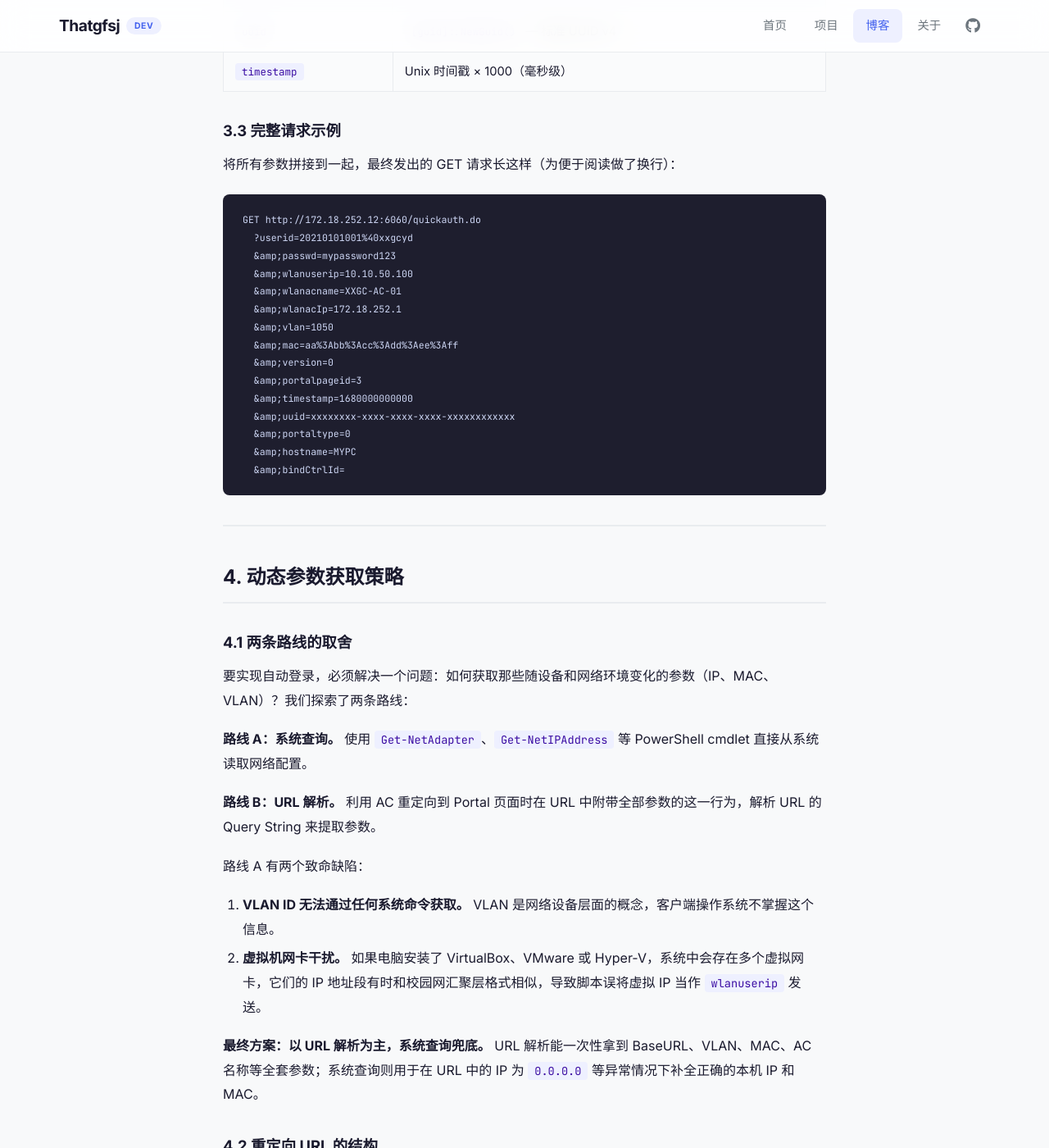
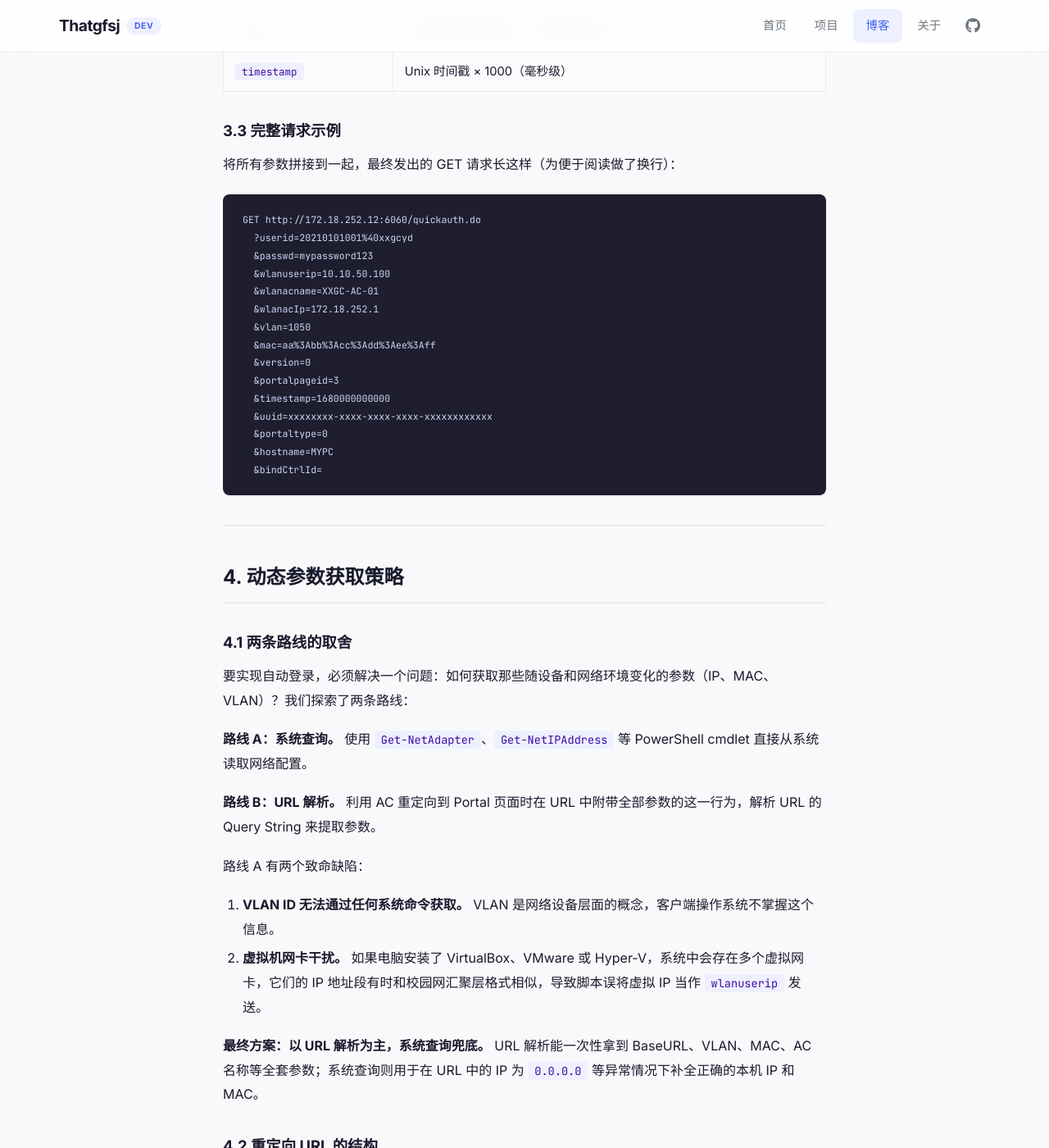
Before and after one commit to Thatgfsj/thatgfsj.github.io, a Jekyll site: the page built from _posts/2026-06-02-campus-network-portal-authentication.md, in a window 1280 px wide and 1400 px high, scrolled down 4386 px. Shown: the whole window at 82% size. Built offline with Jekyll 4.4.1, drawn with Linux system fonts in a browser that asks for light colours; some of the changed lines change nothing that is shown; some of the changed text lies outside the part shown.

Commit message:
🐛 修复 HTML 实体编码 &amp; → &

````diff
--- a/_posts/2026-06-02-campus-network-portal-authentication.md
+++ b/_posts/2026-06-02-campus-network-portal-authentication.md
@@ -78,7 +78,7 @@
 
 | 属性 | 值 |
 |------|-----|
-| 目标端点 | `http://&lt;认证服务器&gt;:6060/quickauth.do` |
+| 目标端点 | `http://<认证服务器>:6060/quickauth.do` |
 | 请求方法 | `GET` |
 | 参数传递 | Query String（查询字符串） |
 
@@ -147,19 +147,19 @@
 ```
 GET http://172.18.252.12:6060/quickauth.do
   ?userid=20210101001%40xxgcyd
-  &amp;passwd=mypassword123
-  &amp;wlanuserip=10.10.50.100
-  &amp;wlanacname=XXGC-AC-01
-  &amp;wlanacIp=172.18.252.1
-  &amp;vlan=1050
-  &amp;mac=aa%3Abb%3Acc%3Add%3Aee%3Aff
-  &amp;version=0
-  &amp;portalpageid=3
-  &amp;timestamp=1680000000000
-  &amp;uuid=xxxxxxxx-xxxx-xxxx-xxxx-xxxxxxxxxxxx
-  &amp;portaltype=0
-  &amp;hostname=MYPC
-  &amp;bindCtrlId=
+  &passwd=mypassword123
+  &wlanuserip=10.10.50.100
+  &wlanacname=XXGC-AC-01
+  &wlanacIp=172.18.252.1
+  &vlan=1050
+  &mac=aa%3Abb%3Acc%3Add%3Aee%3Aff
+  &version=0
+  &portalpageid=3
+  &timestamp=1680000000000
+  &uuid=xxxxxxxx-xxxx-xxxx-xxxx-xxxxxxxxxxxx
+  &portaltype=0
+  &hostname=MYPC
+  &bindCtrlId=
 ```
 
 ---
@@ -188,18 +188,18 @@
 ```
 http://172.18.252.12:6060/portal.do
   ?wlanuserip=10.10.50.100
-  &amp;wlanacname=XXGC-AC-01
-  &amp;wlanacIp=172.18.252.1
-  &amp;mac=AA:BB:CC:DD:EE:FF
-  &amp;vlan=1050
-  &amp;hostname=MYPC
-  &amp;rand=123456
+  &wlanacname=XXGC-AC-01
+  &wlanacIp=172.18.252.1
+  &mac=AA:BB:CC:DD:EE:FF
+  &vlan=1050
+  &hostname=MYPC
+  &rand=123456
 ```
 
 脚本中的 `RedirectUrlParser` 类负责解析这个 URL，解析步骤为：
 
-1. **提取 BaseURL。** 用正则 `http://&lt;host&gt;/xxx.do` 匹配出认证服务器的地址和路径，然后将 `xxx.do` 替换为 `quickauth.do`，得到实际的认证请求端点。
-2. **拆解 Query String。** 按 `&amp;` 分割得到参数对，再按 `=` 分割得到键和值。
+1. **提取 BaseURL。** 用正则 `http://<host>/xxx.do` 匹配出认证服务器的地址和路径，然后将 `xxx.do` 替换为 `quickauth.do`，得到实际的认证请求端点。
+2. **拆解 Query String。** 按 `&` 分割得到参数对，再按 `=` 分割得到键和值。
 3. **字段映射。** 将 URL 参数名（如 `wlanuserip`）映射到脚本内部的配置字段。
 4. **MAC 标准化。** 将 MAC 地址统一转换为小写、冒号分隔的格式（`aa:bb:cc:dd:ee:ff`），避免因格式差异导致认证失败。
 
````
